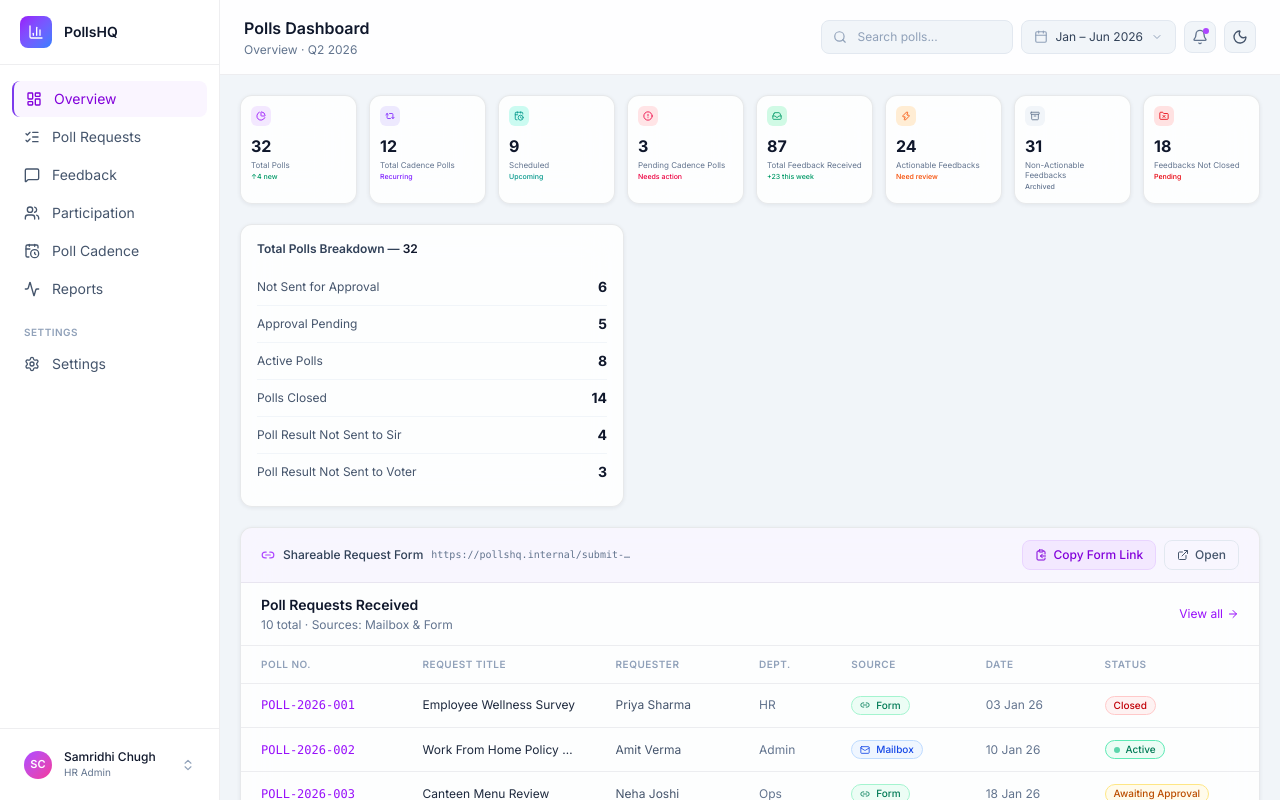
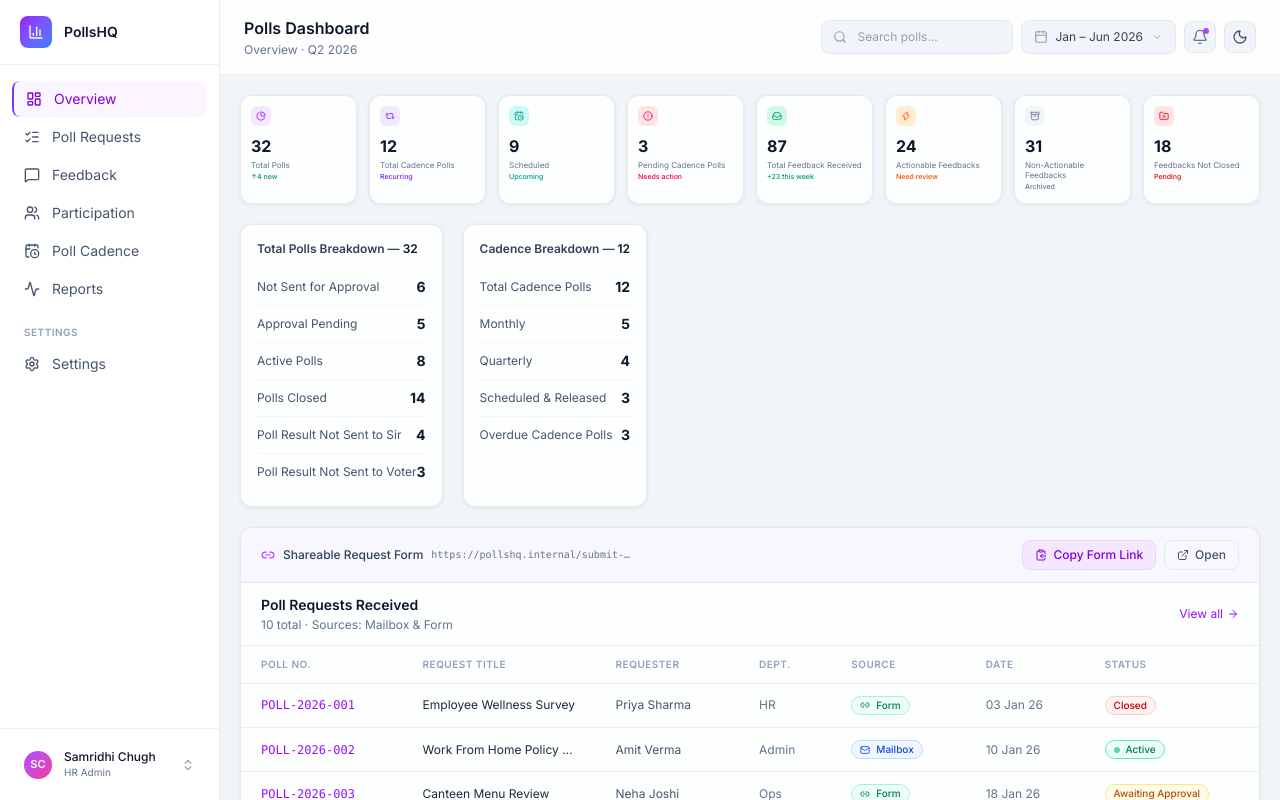
Before and after one commit to samridhichugh2000-hue/Pollsmockup, a Next.js app: page / in a window 1280 px wide. Shown: the top 800 px of the page. Built offline with nearby package versions, Linux system fonts and the light colour scheme.

Commit message:
add CadenceBreakdown table beside TotalPollsBreakdown

```diff
--- a/app/page.tsx
+++ b/app/page.tsx
@@ -1,6 +1,7 @@
 import { DashboardLayout }      from "@/components/dashboard/DashboardLayout";
 import { KPICards }              from "@/components/dashboard/KPICards";
 import { TotalPollsBreakdown }   from "@/components/dashboard/TotalPollsBreakdown";
+import { CadenceBreakdown }      from "@/components/dashboard/CadenceBreakdown";
 import { PollRequestsTable }     from "@/components/dashboard/PollRequestsTable";
 import { FeedbackTable }         from "@/components/dashboard/FeedbackTable";
 import { ActionReport }          from "@/components/dashboard/ActionReport";
@@ -13,7 +14,10 @@ export default function OverviewPage() {
   return (
     <DashboardLayout title="Polls Dashboard" subtitle="Overview · Q2 2026">
 <section aria-label="KPI Overview"><KPICards /></section>
-      <section aria-label="Total Polls Breakdown"><TotalPollsBreakdown /></section>
+      <section aria-label="Breakdowns" className="flex gap-5 flex-wrap">
+        <TotalPollsBreakdown />
+        <CadenceBreakdown />
+      </section>
       <section aria-label="Poll Requests"><PollRequestsTable /></section>
       <section aria-label="Poll Cadence"><PollCadence /></section>
       <section aria-label="Feedback"><FeedbackTable /></section>
--- /dev/null
+++ b/components/dashboard/CadenceBreakdown.tsx
@@ -0,0 +1,25 @@
+const cadenceBreakdown = [
+  { label: "Total Cadence Polls",      value: 12 },
+  { label: "Monthly",                  value: 5  },
+  { label: "Quarterly",                value: 4  },
+  { label: "Scheduled & Released",     value: 3  },
+  { label: "Overdue Cadence Polls",    value: 3  },
+];
+
+export function CadenceBreakdown() {
+  return (
+    <div className="glass rounded-xl p-4 max-w-sm">
+      <p className="text-xs font-semibold text-slate-700 dark:text-slate-300 mb-3">
+        Cadence Breakdown — <span className="text-slate-900 dark:text-slate-100">12</span>
+      </p>
+      <div className="flex flex-col divide-y divide-slate-100 dark:divide-white/5">
+        {cadenceBreakdown.map((item) => (
+          <div key={item.label} className="flex items-center justify-between py-2">
+            <span className="text-xs text-slate-600 dark:text-slate-400">{item.label}</span>
+            <span className="text-sm font-bold text-slate-900 dark:text-slate-100">{item.value}</span>
+          </div>
+        ))}
+      </div>
+    </div>
+  );
+}
```
